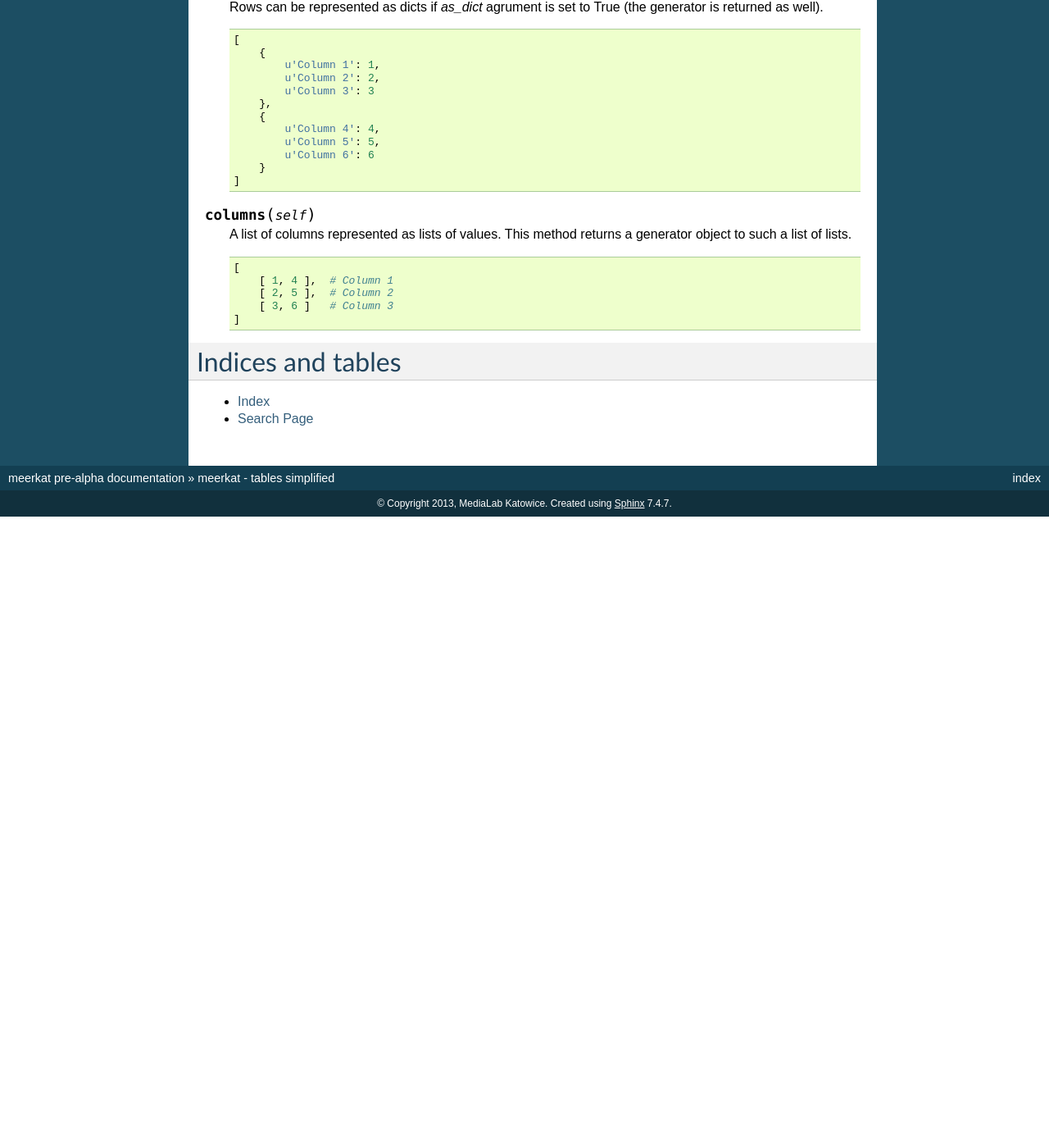
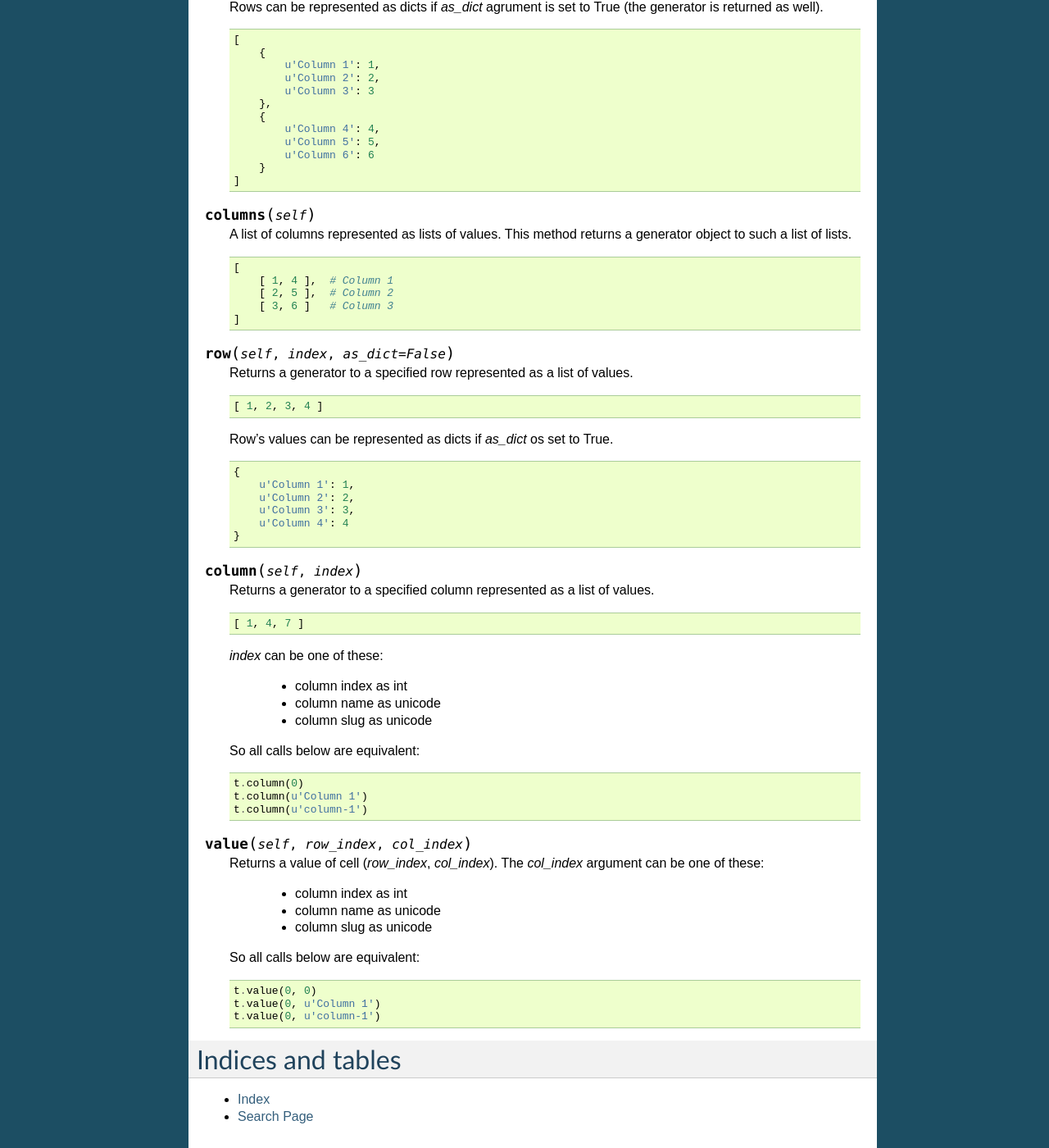
Before and after one commit to medialabkatowice/meerkat, a Sphinx documentation site: the page built from docs/index.rst, in a window 1280 px wide and 1400 px high, scrolled down 2850 px. Shown: the whole window at 82% size. Built offline with Sphinx 7.4.7, drawn with Linux system fonts in a browser that asks for light colours; before the commit the page ends 3480 px from its top, so only the background shows below that.

Commit message:
Table API docs updated

```diff
--- a/docs/index.rst
+++ b/docs/index.rst
@@ -204,6 +204,54 @@ Table methods
         [ 3, 6 ]   # Column 3
     ]
 
+.. method:: row(self, index, as_dict=False)
+
+   Returns a generator to a specified row represented as a list of values.
+   ::
+    [ 1, 2, 3, 4 ]
+
+   Row's values can be represented as dicts if *as_dict* os set to True.
+   ::
+    {
+        u'Column 1': 1,
+        u'Column 2': 2,
+        u'Column 3': 3,
+        u'Column 4': 4
+    }
+
+.. method:: column(self, index)
+
+   Returns a generator to a specified column represented as a list of values.
+   ::
+    [ 1, 4, 7 ]
+
+   *index* can be one of these:
+
+     - column index as int
+     - column name as unicode
+     - column slug as unicode
+
+   So all calls below are equivalent:
+   ::
+    t.column(0)
+    t.column(u'Column 1')
+    t.column(u'column-1')
+
+.. method:: value(self, row_index, col_index)
+
+   Returns a value of cell (*row_index*, *col_index*). The *col_index* argument
+   can be one of these:
+
+     - column index as int
+     - column name as unicode
+     - column slug as unicode
+
+   So all calls below are equivalent:
+   ::
+    t.value(0, 0)
+    t.value(0, u'Column 1')
+    t.value(0, u'column-1')
+
 
 Indices and tables
 ==================
```
